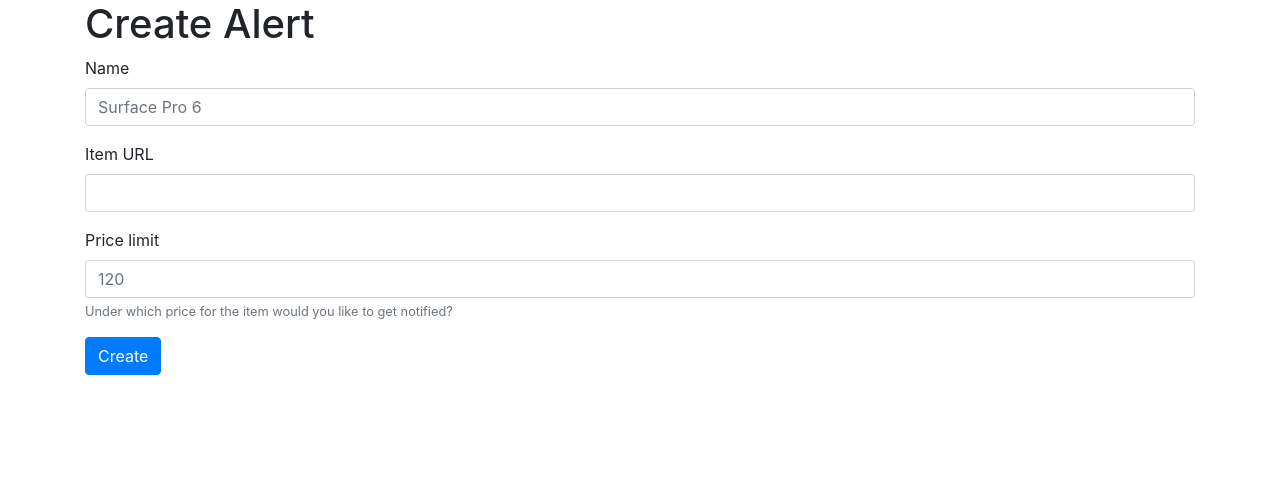
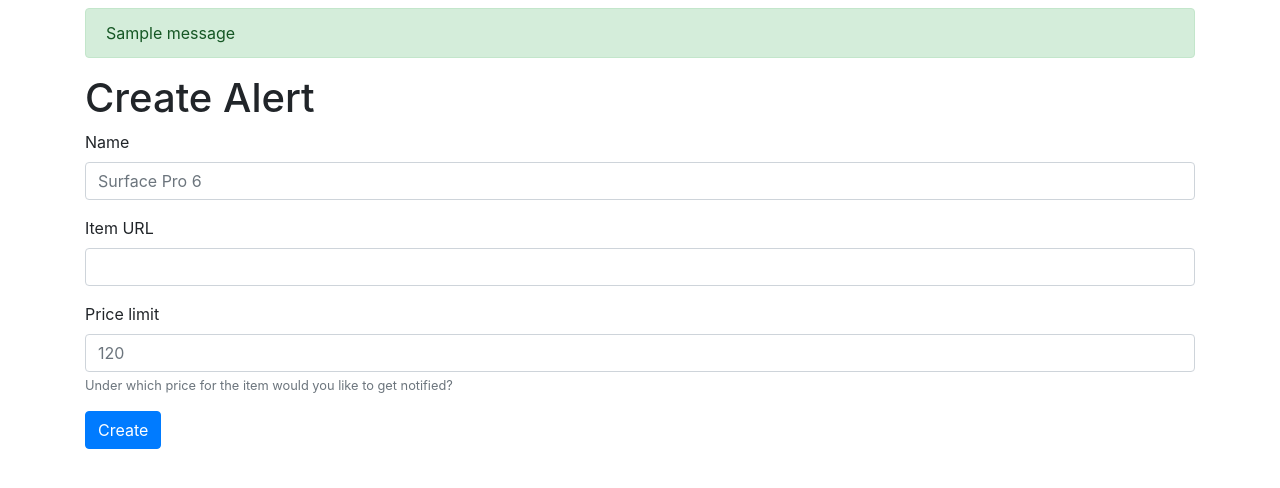
Before and after one commit to NikelausM/pricing-service, a Flask app: page /alerts/new in a window 1280 px wide. Shown: the top 488 px of the page. Run offline with Flask 2, Linux system fonts and the light colour scheme; the visitor is signed in with stand-in values (Sample User, id 1); one stand-in notice (Sample message) is shown; some libraries are stand-ins or nearby versions.

Commit message:
Add flash error messages

```diff
--- a/templates/base.html
+++ b/templates/base.html
@@ -10,12 +10,21 @@
     <title>Price Alerts</title>
 </head>
 <body>
-<div class="container">
-    {% block content %}
+    <div class="container mt-2">
+        {% with messages = get_flashed_messages(with_categories=true) %}
+            {% if messages %}
+                {% for category, message in messages %}
+                    <div class="alert alert-{{ category }}" role="alert">
+                        {{ message }}
+                    </div>
+                {% endfor %}
+            {% endif %}
+        {% endwith %}
 
-    {% endblock %}
-</div>
+        {% block content %}
 
+        {% endblock %}
+    </div>
     <!-- Optional JavaScript -->
     <!-- jQuery first, then Popper.js, then Bootstrap JS -->
     <script src="https://code.jquery.com/jquery-3.5.1.slim.min.js" integrity="sha384-DfXdz2htPH0lsSSs5nCTpuj/zy4C+OGpamoFVy38MVBnE+IbbVYUew+OrCXaRkfj" crossorigin="anonymous"></script>
```
